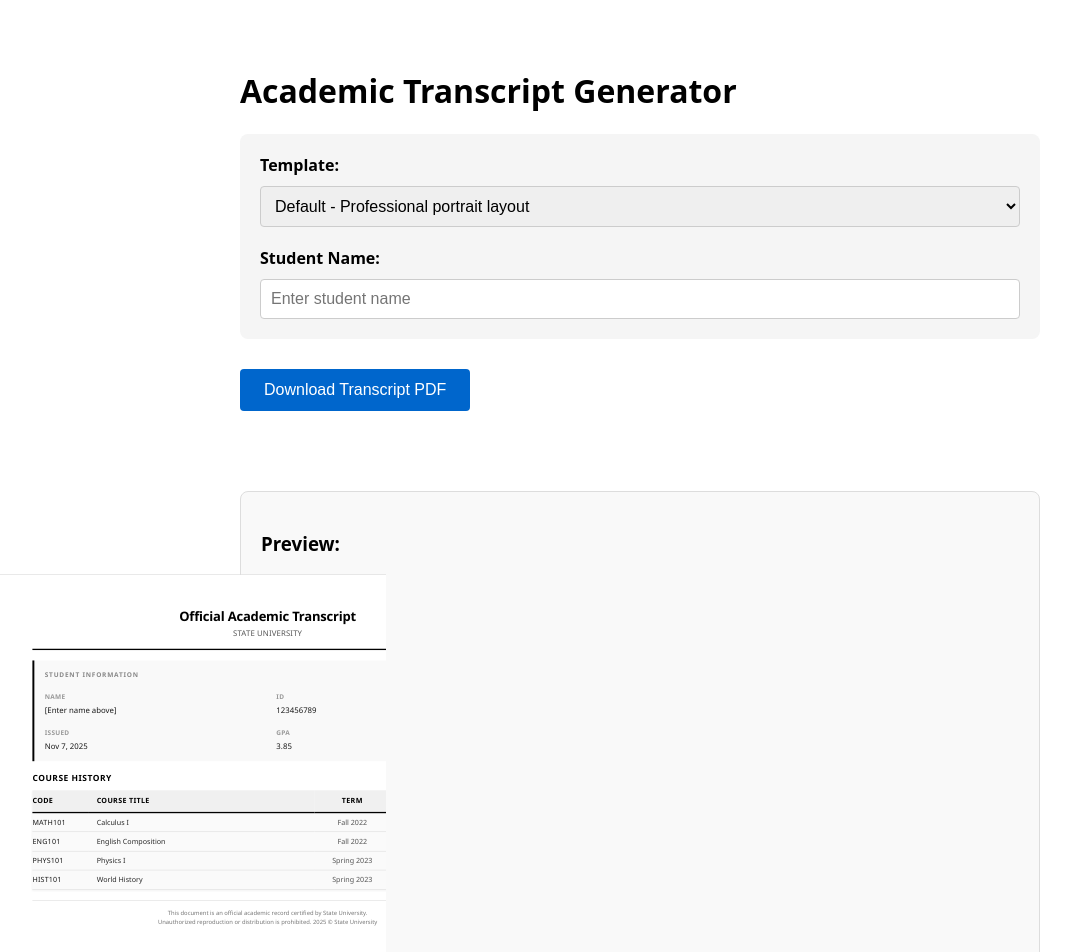
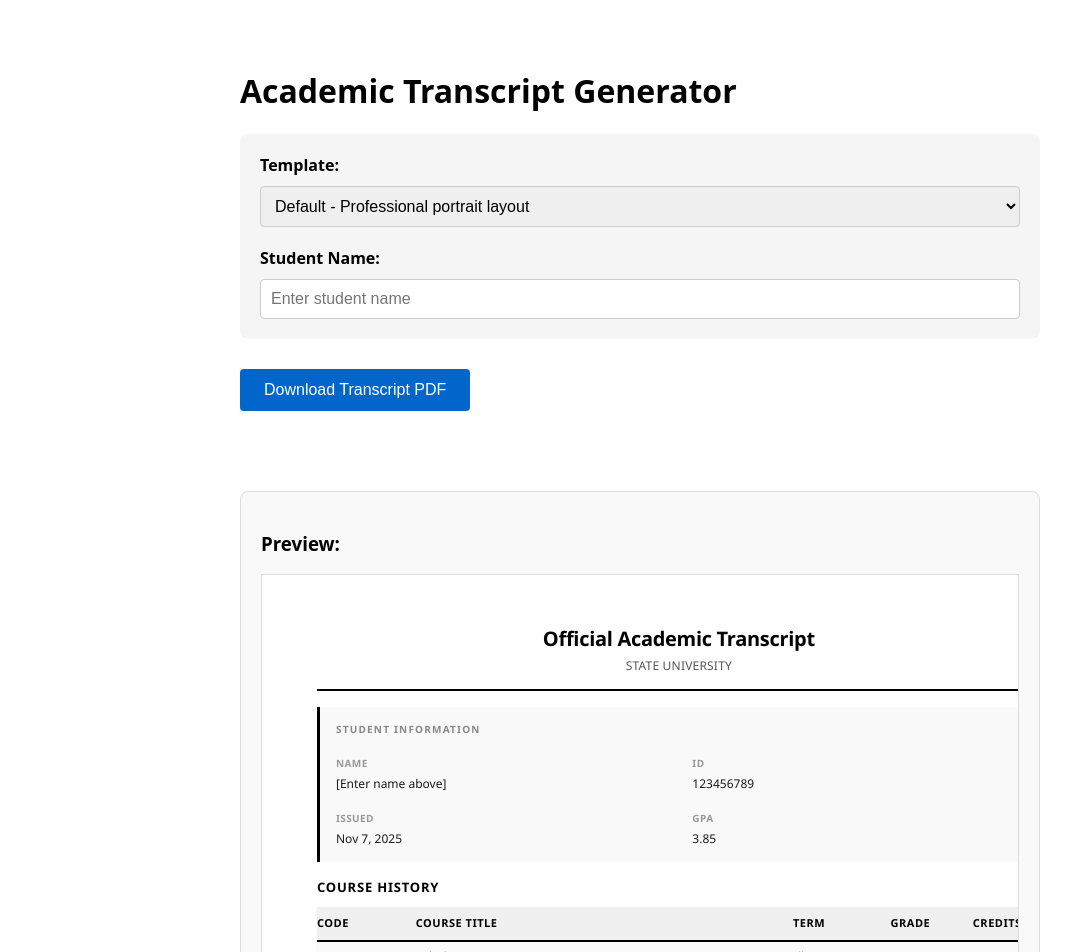
Before and after one commit to suwanagit/transcript-poc, a Next.js app: page / in a window 1280 px wide. Shown: the top 952 px of the page, without its empty margins (0-1071 px from the left). Built offline with nearby package versions, Linux system fonts and the light colour scheme.

Commit message:
Fixing the preview window sizing

```diff
--- a/app/page.js
+++ b/app/page.js
@@ -193,19 +193,14 @@ export default function Home() {
         <div
           style={{
             width: '100%',
-            maxWidth: '600px',
-            padding: '20px',
             backgroundColor: 'white',
-            fontSize: '10px',
-            lineHeight: '1.5',
             border: '1px solid #ddd',
             boxSizing: 'border-box',
             overflowY: 'auto',
-            maxHeight: '600px',
-            transform: 'scale(0.65)',
-            transformOrigin: 'top left',
-            width: '100%',
-            marginLeft: '-35%',
+            maxHeight: '800px',
+            padding: '20px',
+            fontSize: '11px',
+            lineHeight: '1.5',
           }}
           dangerouslySetInnerHTML={{ __html: previewHTML }}
         />
```
